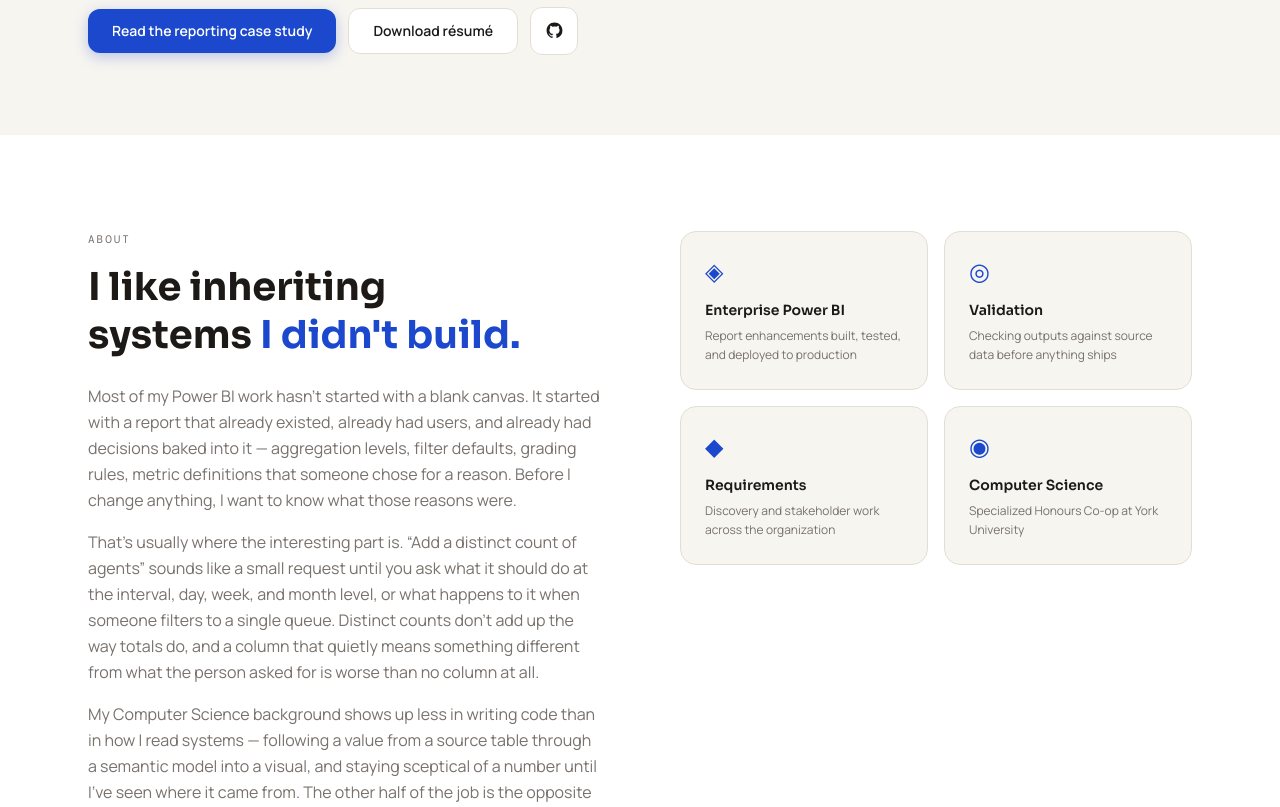
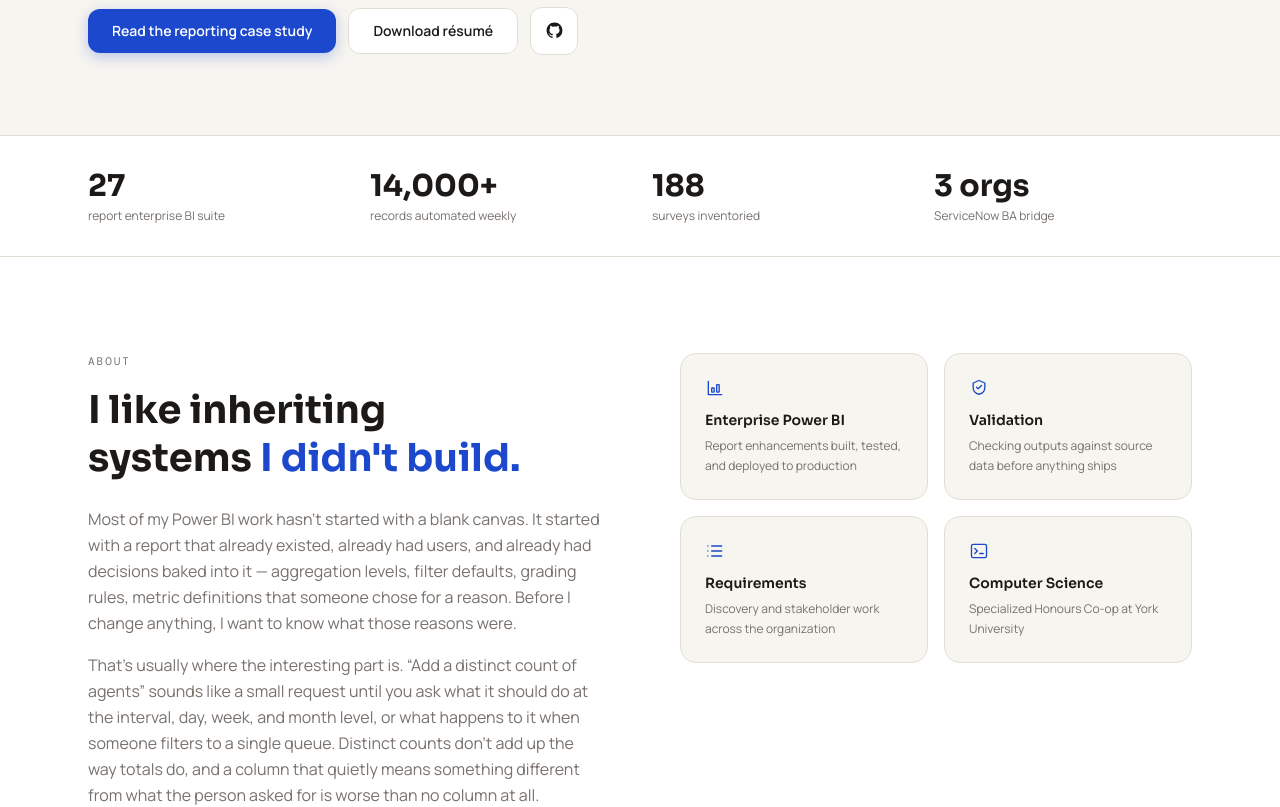
Before and after one commit to juliaobsh/julia-portfolio, a Next.js app: page / in a window 1280 px wide. Shown: the part 720-1527 px from the top of the page. Built offline with nearby package versions, Linux system fonts and the light colour scheme; a web font is replaced by a local one.

Commit message:
Made Improvements

```diff
--- a/src/app/page.tsx
+++ b/src/app/page.tsx
@@ -1,4 +1,5 @@
 import { Hero } from "@/components/sections/Hero";
+import { ImpactStrip } from "@/components/sections/ImpactStrip";
 import { About } from "@/components/sections/About";
 import { Work } from "@/components/sections/Work";
 import { Experience } from "@/components/sections/Experience";
@@ -11,6 +12,7 @@ export default function HomePage() {
   return (
     <>
       <Hero />
+      <ImpactStrip />
       <About />
       <Work />
       <Experience />
--- a/src/components/sections/About.tsx
+++ b/src/components/sections/About.tsx
@@ -1,24 +1,30 @@
 import { Container, Eyebrow } from "@/components/ui/Section";
 import { Reveal } from "@/components/ui/Reveal";
+import {
+  ChartIcon,
+  CheckShieldIcon,
+  ListIcon,
+  TerminalIcon,
+} from "@/components/ui/icons";
 
 const highlights = [
   {
-    symbol: "◈",
+    Icon: ChartIcon,
     label: "Enterprise Power BI",
     description: "Report enhancements built, tested, and deployed to production",
   },
   {
-    symbol: "◎",
+    Icon: CheckShieldIcon,
     label: "Validation",
     description: "Checking outputs against source data before anything ships",
   },
   {
-    symbol: "◆",
+    Icon: ListIcon,
     label: "Requirements",
     description: "Discovery and stakeholder work across the organization",
   },
   {
-    symbol: "◉",
+    Icon: TerminalIcon,
     label: "Computer Science",
     description: "Specialized Honours Co-op at York University",
   },
@@ -72,12 +78,7 @@ export function About() {
                   key={highlight.label}
                   className="rounded-2xl border border-line bg-paper p-6 transition duration-300 hover:border-accent hover:shadow-md"
                 >
-                  <p
-                    aria-hidden="true"
-                    className="mb-3 font-mono text-2xl text-accent"
-                  >
-                    {highlight.symbol}
-                  </p>
+                  <highlight.Icon className="mb-3 text-accent" />
                   <h3 className="mb-1.5 font-display text-sm font-semibold text-ink">
                     {highlight.label}
                   </h3>
--- a/src/components/sections/Contact.tsx
+++ b/src/components/sections/Contact.tsx
@@ -69,7 +69,7 @@ export function Contact() {
                     className="flex items-center gap-2 transition-colors hover:text-[#a8a29e]"
                   >
                     <GithubIcon size={15} />
-                    {github.handle}
+                    {github.display}
                   </a>
                 </li>
               ) : null}
--- /dev/null
+++ b/src/components/sections/ImpactStrip.tsx
@@ -0,0 +1,40 @@
+import { Container } from "@/components/ui/Section";
+import { Reveal } from "@/components/ui/Reveal";
+
+/**
+ * A single unhedged statement of scale, placed between the hero and the About
+ * essay so a scanner reaches concrete numbers before prose. The rest of the
+ * site earns the right to be careful; this strip is allowed to just be plain.
+ */
+const stats = [
+  { value: "27", label: "report enterprise BI suite" },
+  { value: "14,000+", label: "records automated weekly" },
+  { value: "188", label: "surveys inventoried" },
+  { value: "3 orgs", label: "ServiceNow BA bridge" },
+];
+
+export function ImpactStrip() {
+  return (
+    <section className="border-y border-line bg-surface">
+      <Container className="py-8">
+        <Reveal>
+          <dl className="grid grid-cols-2 gap-x-6 gap-y-7 sm:grid-cols-4">
+            {stats.map((stat) => (
+              <div key={stat.label}>
+                <dt className="sr-only">{stat.label}</dt>
+                <dd>
+                  <span className="block font-display text-2xl font-bold text-ink sm:text-3xl">
+                    {stat.value}
+                  </span>
+                  <span className="mt-1 block text-xs leading-snug text-muted">
+                    {stat.label}
+                  </span>
+                </dd>
+              </div>
+            ))}
+          </dl>
+        </Reveal>
+      </Container>
+    </section>
+  );
+}
--- a/src/components/sections/Work.tsx
+++ b/src/components/sections/Work.tsx
@@ -11,7 +11,7 @@ export function Work() {
           <Eyebrow className="mb-3">Selected work</Eyebrow>
           <div className="flex flex-col justify-between gap-4 sm:flex-row sm:items-end">
             <h2 className="font-display text-[clamp(1.75rem,3vw,2.5rem)] font-bold leading-tight text-ink">
-              Selected work and impact
+              Selected work
             </h2>
             <p className="max-w-sm rounded-xl border border-line bg-surface px-3 py-2 text-xs leading-relaxed text-muted">
               All examples are anonymized. No proprietary data, internal system
--- a/src/components/ui/icons.tsx
+++ b/src/components/ui/icons.tsx
@@ -110,3 +110,49 @@ export function ArrowIcon({ className, size = 14 }: IconProps) {
     </svg>
   );
 }
+
+/** Compact line icons for the About capability cards — replacing decorative glyphs. */
+export function ChartIcon({ className, size = 20 }: IconProps) {
+  return (
+    <svg width={size} height={size} viewBox="0 0 24 24" fill="none"
+      stroke="currentColor" strokeWidth="1.6" strokeLinecap="round"
+      strokeLinejoin="round" aria-hidden="true" className={className}>
+      <path d="M4 20V4M4 20h16" />
+      <rect x="8" y="12" width="3" height="5" rx="0.5" />
+      <rect x="14" y="8" width="3" height="9" rx="0.5" />
+    </svg>
+  );
+}
+
+export function CheckShieldIcon({ className, size = 20 }: IconProps) {
+  return (
+    <svg width={size} height={size} viewBox="0 0 24 24" fill="none"
+      stroke="currentColor" strokeWidth="1.6" strokeLinecap="round"
+      strokeLinejoin="round" aria-hidden="true" className={className}>
+      <path d="M12 3l7 3v5c0 4.2-2.9 7.5-7 8.5C7.9 18.5 5 15.2 5 11V6l7-3Z" />
+      <path d="m9 11 2 2 4-4" />
+    </svg>
+  );
+}
+
+export function ListIcon({ className, size = 20 }: IconProps) {
+  return (
+    <svg width={size} height={size} viewBox="0 0 24 24" fill="none"
+      stroke="currentColor" strokeWidth="1.6" strokeLinecap="round"
+      strokeLinejoin="round" aria-hidden="true" className={className}>
+      <path d="M8 6h12M8 12h12M8 18h12" />
+      <path d="M3.5 6h.01M3.5 12h.01M3.5 18h.01" />
+    </svg>
+  );
+}
+
+export function TerminalIcon({ className, size = 20 }: IconProps) {
+  return (
+    <svg width={size} height={size} viewBox="0 0 24 24" fill="none"
+      stroke="currentColor" strokeWidth="1.6" strokeLinecap="round"
+      strokeLinejoin="round" aria-hidden="true" className={className}>
+      <rect x="3" y="4" width="18" height="16" rx="2" />
+      <path d="m7 9 3 3-3 3M13 15h4" />
+    </svg>
+  );
+}
--- a/src/data/experience.ts
+++ b/src/data/experience.ts
@@ -20,7 +20,7 @@ export const roles: Role[] = [
       "Delivered six enhancements to an enterprise Power BI reporting suite, working directly in eight to nine of its 27 operational and performance reports",
       "Authored and modified DAX measures at the report level, and configured visuals against measures already present in the shared semantic model",
       "Built and tested changes in a non-production Fabric workspace, supported QA cycles with testers, and deployed reviewed changes to production through the deployment pipeline",
-      "Lead the discovery work for an enterprise survey platform migration: a 188-survey inventory, stakeholder outreach across the organization, and consolidated requirements documentation",
+      "Led the discovery work for an enterprise survey platform migration: a 188-survey inventory, stakeholder outreach across the organization, and consolidated requirements documentation",
       "Served as business analysis bridge between Hydro One and an external vendor on a ServiceNow integration, supporting cross-organizational requirements alignment across three organizations",
       "Automated weekly triage of 14,000–16,000 cybersecurity vulnerabilities using Excel VBA and CMDB enrichment, assigning solution owners and maintaining the tracker",
       "Maintained a monthly small-projects financial tracker by ingesting and reconciling SAP actuals, documenting the process for handover",
--- a/src/data/site.ts
+++ b/src/data/site.ts
@@ -16,11 +16,13 @@ export const socialLinks = [
     label: "LinkedIn",
     href: "https://www.linkedin.com/in/yulia-obshansky/",
     handle: "linkedin.com/in/yulia-obshansky",
+    display: "LinkedIn",
   },
   {
     label: "GitHub",
     href: "https://github.com/juliaobsh",
     handle: "github.com/juliaobsh",
+    display: "GitHub",
   },
 ] as const;
 
```
Also changed, not shown: src/data/projects.ts (+8 -8 lines).
